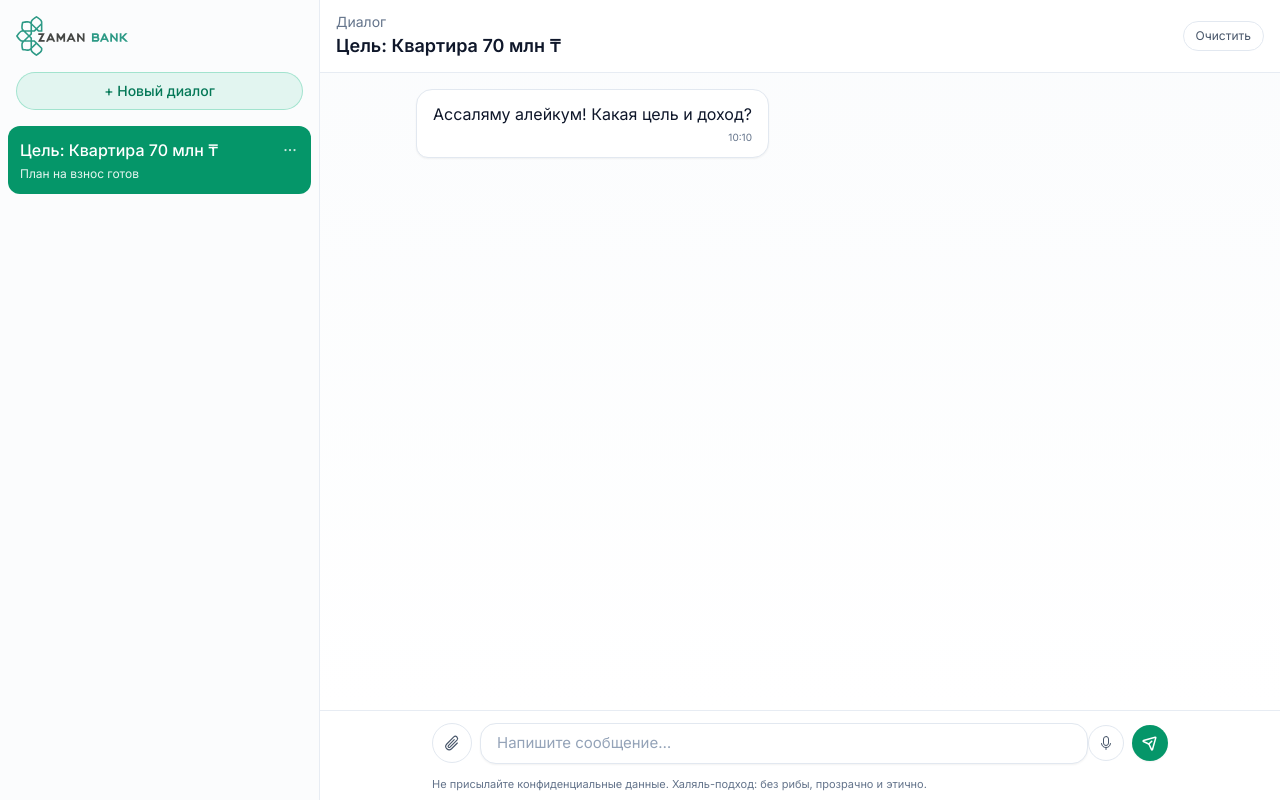
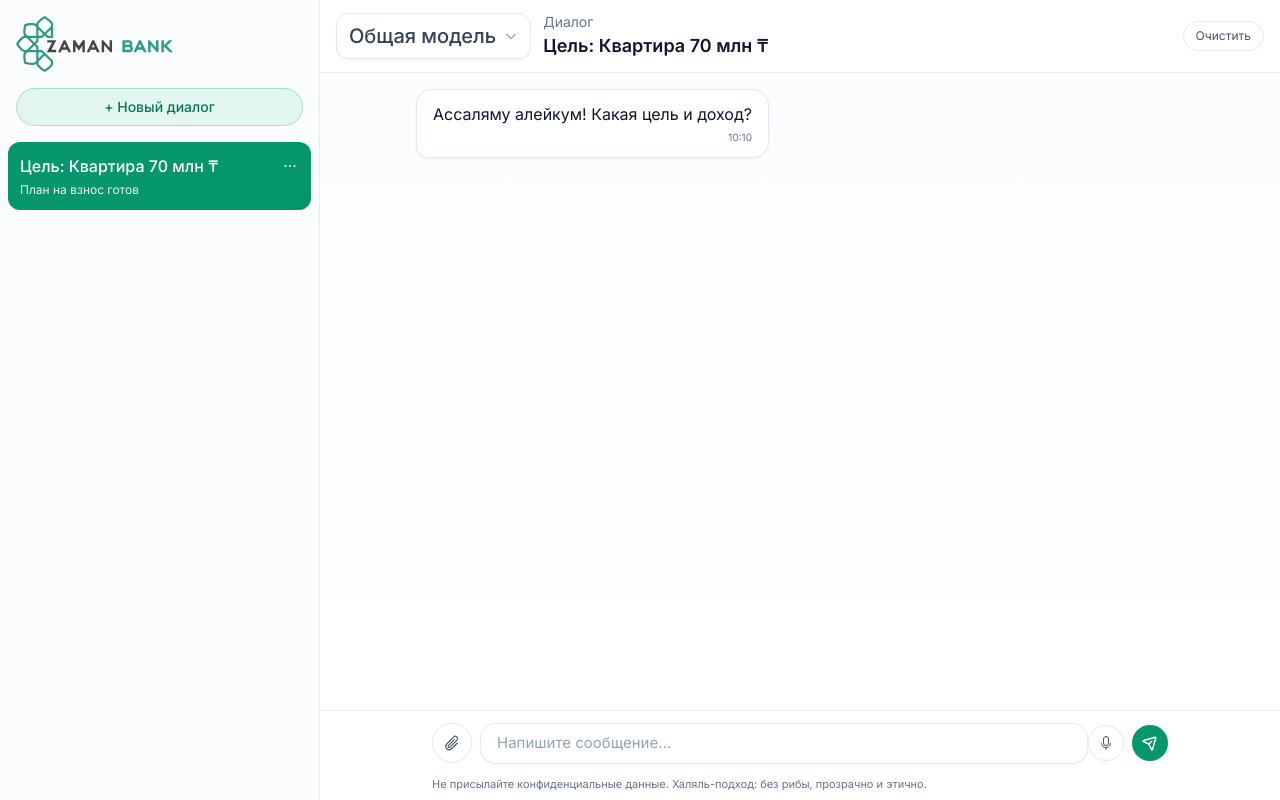
Before and after one commit to alikzilla/hacknu-landing-template, a React (Vite) app: page /chat in a window 1280 px wide. Built offline with nearby package versions, Linux system fonts and the light colour scheme.

Commit message:
select model

```diff
--- a/src/features/chat/ui/Header/Header.tsx
+++ b/src/features/chat/ui/Header/Header.tsx
@@ -1,5 +1,6 @@
 import { useClearChat, useThreadStore } from "../../model";
 import { List } from "phosphor-react";
+import ModelSelector from "../ModelSelector/ModelSelector";
 
 export const Header = ({
   onOpenSidebarMobile,
@@ -14,6 +15,8 @@ export const Header = ({
   return (
     <div className="sticky top-0 z-10 flex items-center justify-between border-b border-slate-200/80 bg-white/95 px-3 md:px-4 py-2 md:py-3 backdrop-blur supports-[backdrop-filter]:bg-white/70">
       <div className="flex items-center gap-2 md:gap-3 min-w-0">
+        <ModelSelector />
+
         {/* бургер только на мобилке */}
         <button
           className="md:hidden inline-flex h-10 w-10 items-center justify-center rounded-full border border-slate-200 text-slate-700 hover:bg-slate-50"
--- /dev/null
+++ b/src/features/chat/ui/ModelSelector/ModelSelector.tsx
@@ -0,0 +1,80 @@
+import { useState } from "react";
+import * as DropdownMenu from "@radix-ui/react-dropdown-menu";
+import { CaretDown, Check } from "phosphor-react";
+
+const ModelSelector = () => {
+  const [apiKeyScope, setApiKeyScope] = useState<
+    "general" | "cumulative" | "accounting"
+  >("general");
+
+  return (
+    <DropdownMenu.Root>
+      <DropdownMenu.Trigger asChild>
+        <button
+          className="inline-flex items-center gap-2 rounded-xl border border-slate-200 bg-white px-3 py-2 text-xl font-medium text-slate-700 shadow-sm hover:bg-slate-50 focus:outline-none focus:ring-2 focus:ring-emerald-500/50 data-[state=open]:bg-slate-50"
+          aria-label="Открыть меню"
+        >
+          {apiKeyScope === "general"
+            ? "Общая модель"
+            : apiKeyScope === "cumulative"
+            ? "Накопительная модель"
+            : "Учетная модель"}
+          <CaretDown size={14} />
+        </button>
+      </DropdownMenu.Trigger>
+
+      <DropdownMenu.Portal>
+        <DropdownMenu.Content
+          sideOffset={8}
+          align="end"
+          className="z-50 min-w-[240px] rounded-2xl border border-slate-200 bg-white/95 p-1 shadow-xl backdrop-blur data-[state=open]:animate-in data-[state=open]:fade-in-0 data-[state=open]:zoom-in-95"
+        >
+          <DropdownMenu.Label className="px-3 py-2 text-[11px] uppercase tracking-wider text-slate-500">
+            Модель
+          </DropdownMenu.Label>
+
+          <DropdownMenu.RadioGroup
+            value={apiKeyScope}
+            onValueChange={(v) =>
+              setApiKeyScope(v as "general" | "cumulative" | "accounting")
+            }
+          >
+            <DropdownMenu.RadioItem
+              value="general"
+              className="group relative flex cursor-default select-none items-center gap-2 rounded-lg px-3 py-2 text-sm outline-none data-[highlighted]:bg-slate-100"
+            >
+              <span className="pointer-events-none absolute left-2 inline-flex h-4 w-4 items-center justify-center">
+                {apiKeyScope === "general" && <Check size={14} />}
+              </span>
+              <span className="pl-5">Общая модель</span>
+            </DropdownMenu.RadioItem>
+
+            <DropdownMenu.RadioItem
+              value="cumulative"
+              className="group relative flex cursor-default select-none items-center gap-2 rounded-lg px-3 py-2 text-sm outline-none data-[highlighted]:bg-slate-100"
+            >
+              <span className="pointer-events-none absolute left-2 inline-flex h-4 w-4 items-center justify-center">
+                {apiKeyScope === "cumulative" && <Check size={14} />}
+              </span>
+              <span className="pl-5">Накопительная модель</span>
+            </DropdownMenu.RadioItem>
+
+            <DropdownMenu.RadioItem
+              value="accounting"
+              className="group relative flex cursor-default select-none items-center gap-2 rounded-lg px-3 py-2 text-sm outline-none data-[highlighted]:bg-slate-100"
+            >
+              <span className="pointer-events-none absolute left-2 inline-flex h-4 w-4 items-center justify-center">
+                {apiKeyScope === "accounting" && <Check size={14} />}
+              </span>
+              <span className="pl-5">Учетная модель</span>
+            </DropdownMenu.RadioItem>
+          </DropdownMenu.RadioGroup>
+
+          <DropdownMenu.Arrow className="fill-white" />
+        </DropdownMenu.Content>
+      </DropdownMenu.Portal>
+    </DropdownMenu.Root>
+  );
+};
+
+export default ModelSelector;
--- a/src/features/chat/ui/Sidebar/Sidebar.tsx
+++ b/src/features/chat/ui/Sidebar/Sidebar.tsx
@@ -17,9 +17,12 @@ export const Sidebar = ({ onAfterSelect }: { onAfterSelect?: () => void }) => {
   return (
     <div className="h-full flex flex-col">
       <div className="px-4 pt-4 pb-2">
-        <Link to={"/"} className="flex items-center gap-3">
-          <img src={logo} className="h-10 w-auto" alt="Zamanbank" />
-        </Link>
+        <div className="flex items-center justify-between">
+          <Link to={"/"} className="flex items-center gap-3">
+            <img src={logo} className="h-14 w-auto" alt="Zamanbank" />
+          </Link>
+        </div>
+
         <button
           className="mt-4 w-full rounded-full border border-emerald-500/30 bg-emerald-500/10 px-4 py-2 text-sm font-medium text-emerald-700 hover:bg-emerald-500/15"
           onClick={() => {
--- a/src/features/chat/ui/index.ts
+++ b/src/features/chat/ui/index.ts
@@ -2,5 +2,6 @@ import { Composer } from "./Composer/Composer";
 import { Header } from "./Header/Header";
 import { Messages } from "./Messages/Messages";
 import { Sidebar } from "./Sidebar/Sidebar";
+import ModelSelector from "./ModelSelector/ModelSelector";
 
-export { Composer, Header, Messages, Sidebar };
+export { Composer, Header, Messages, Sidebar, ModelSelector };
```
